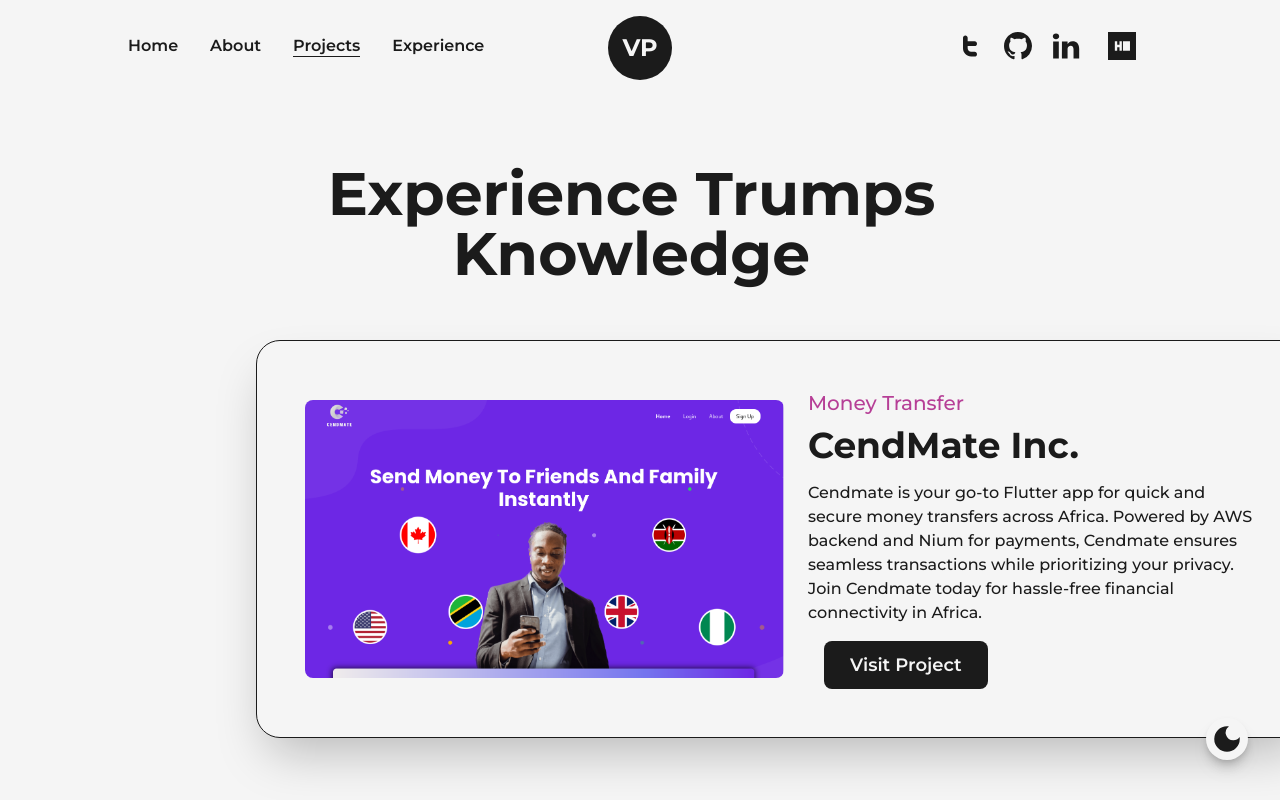
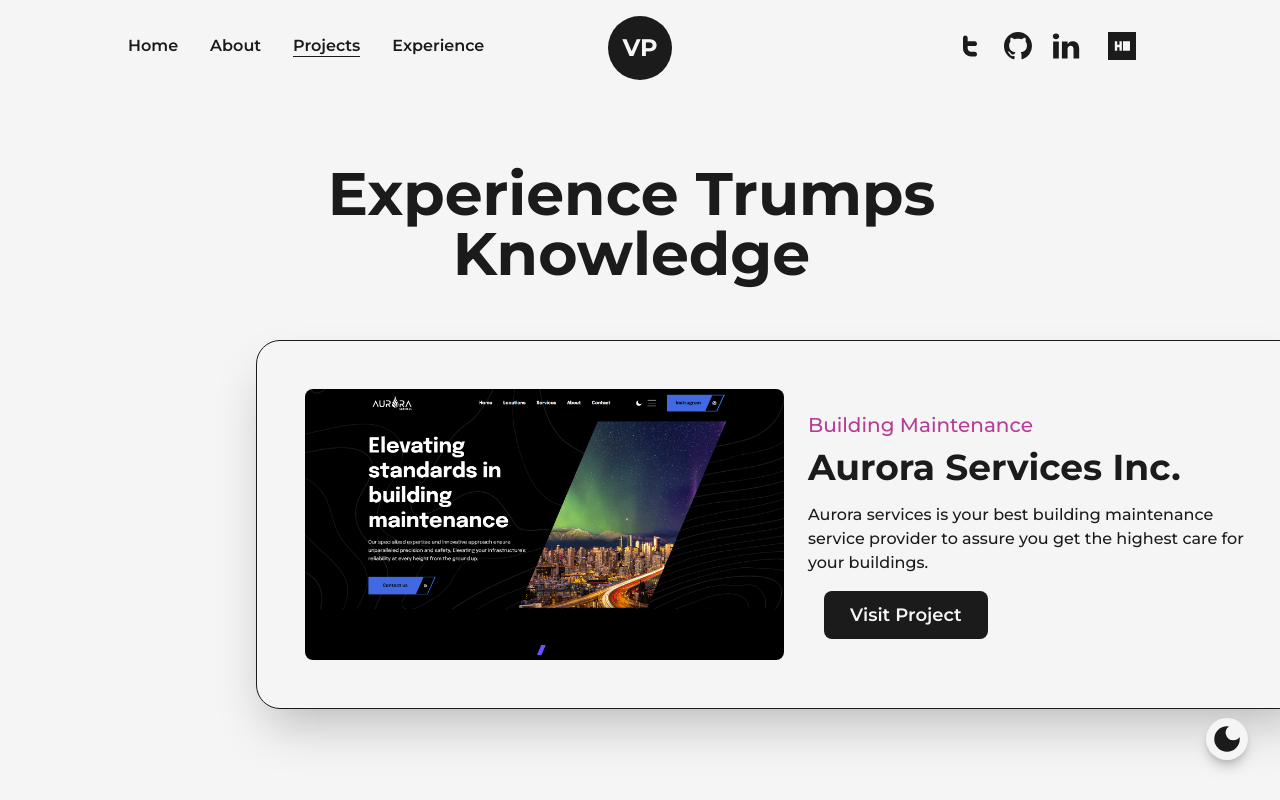
Before and after one commit to vatsalp98/portfolio-project, a Next.js app: page /projects in a window 1280 px wide. Shown: the top 800 px of the page. Built offline with nearby package versions, Linux system fonts and the light colour scheme.

Commit message:
added aurora

```diff
--- a/app/projects/page.tsx
+++ b/app/projects/page.tsx
@@ -25,6 +25,20 @@
             }
           />
           <div className="grid grid-cols-12 gap-24 gap-y-32 xl:gap-x-16 lg:gap-x-8 md:gap-y-24 sm:gap-x-0">
+            <div className="col-span-12">
+              <FeaturedProject
+                showGit={false}
+                type={"Building Maintenance"}
+                title={"Aurora Services Inc."}
+                summary={
+                  "Aurora services is your best building maintenance service provider to assure you get the highest care for your buildings."
+                }
+                img={"/aurora.png"}
+                link={"https://website-henna-one-44.vercel.app/"}
+                github={"https://website-henna-one-44.vercel.app/"}
+              />
+            </div>
+
             <div className="col-span-12">
               <FeaturedProject
                 showGit={false}
```
Also changed, not shown: public/aurora.png (added).
